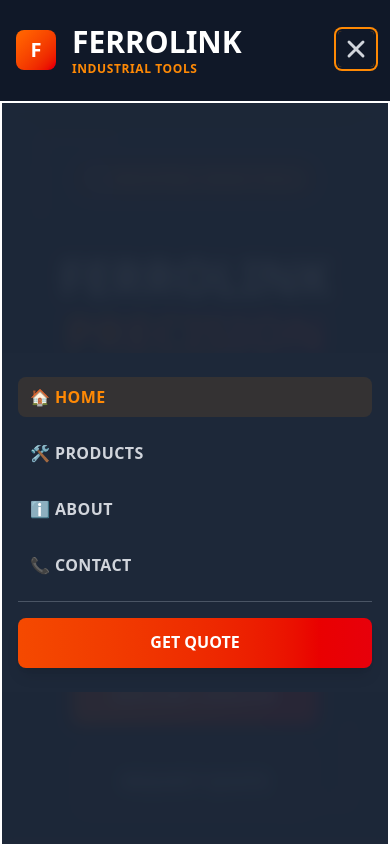
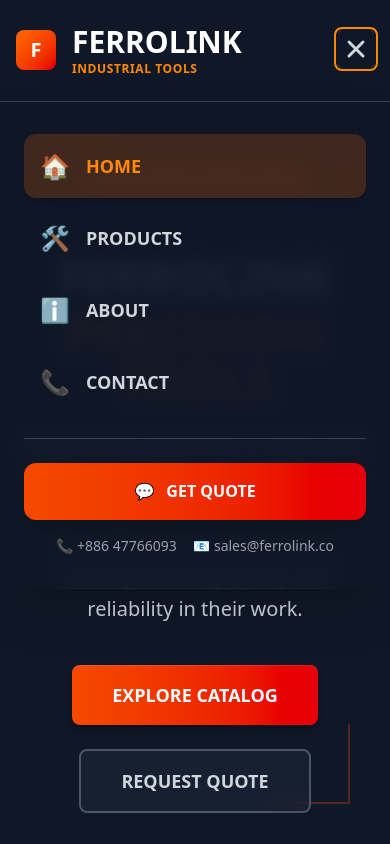
Before and after one commit to kevthefoo/ferrolink, a Next.js app: page / in a window 390 px wide. Both pictures are taken after a click on the button "Toggle mobile menu". Shown: the top 844 px of the page. Built offline with nearby package versions, Linux system fonts and the light colour scheme.

Commit message:
feat: add mobile menu scroll locking and improve menu structure

```diff
--- a/components/Header.js
+++ b/components/Header.js
@@ -1,6 +1,6 @@
 "use client";
 
-import { useState } from "react";
+import { useState, useEffect } from "react";
 import Link from "next/link";
 
 export default function Header({ currentPage = "home" }) {
@@ -13,6 +13,20 @@ export default function Header({ currentPage = "home" }) {
   const closeMobileMenu = () => {
     setIsMobileMenuOpen(false);
   };
+
+  // Lock body scroll when mobile menu is open
+  useEffect(() => {
+    if (isMobileMenuOpen) {
+      document.body.style.overflow = "hidden";
+    } else {
+      document.body.style.overflow = "unset";
+    }
+
+    // Cleanup on unmount
+    return () => {
+      document.body.style.overflow = "unset";
+    };
+  }, [isMobileMenuOpen]);
   return (
     <header className="fixed z-50000 w-full border-b border-gray-700 bg-gray-900 shadow-2xl">
       {/* <div className="metal-texture absolute inset-0 opacity-20"></div> */}
@@ -125,66 +139,83 @@ export default function Header({ currentPage = "home" }) {
 
         {/* Mobile Navigation Menu */}
         <div
-          className={`fixed left-0 z-50000 flex w-full flex-col justify-center overflow-hidden border-2 border-white bg-gray-800/95 backdrop-blur-sm transition-all duration-300 ease-in-out md:hidden ${
-            isMobileMenuOpen ? "h-screen opacity-100" : "max-h-0 opacity-0"
+          className={`absolute top-full left-0 w-full overflow-hidden bg-gray-900/95 backdrop-blur-sm transition-all duration-300 ease-in-out md:hidden ${
+            isMobileMenuOpen
+              ? "max-h-screen opacity-100 shadow-2xl"
+              : "max-h-0 opacity-0"
           }`}
         >
-          <div className="bg-gray-800/95 backdrop-blur-sm">
-            <nav className="space-y-4 px-4 py-6">
+          <div className="border-t border-gray-700">
+            <nav className="space-y-2 px-6 py-8">
               <Link
                 href="/"
                 onClick={closeMobileMenu}
-                className={`block text-base font-bold tracking-wide transition-colors select-none ${
+                className={`flex items-center space-x-4 rounded-xl px-4 py-4 text-lg font-bold transition-all duration-200 ${
                   currentPage === "home"
-                    ? "rounded-lg bg-orange-400/10 px-3 py-2 text-orange-400"
-                    : "rounded-lg px-3 py-2 text-gray-300 hover:bg-gray-700/50 hover:text-orange-400"
+                    ? "bg-orange-500/20 text-orange-400 shadow-lg"
+                    : "text-gray-300 hover:bg-gray-800/50 hover:text-orange-400"
                 }`}
               >
-                🏠 HOME
+                <span className="text-2xl">🏠</span>
+                <span>HOME</span>
               </Link>
+
               <Link
                 href="/products"
                 onClick={closeMobileMenu}
-                className={`block text-base font-bold tracking-wide transition-colors select-none ${
+                className={`flex items-center space-x-4 rounded-xl px-4 py-4 text-lg font-bold transition-all duration-200 ${
                   currentPage === "products"
-                    ? "rounded-lg bg-orange-400/10 px-3 py-2 text-orange-400"
-                    : "rounded-lg px-3 py-2 text-gray-300 hover:bg-gray-700/50 hover:text-orange-400"
+                    ? "bg-orange-500/20 text-orange-400 shadow-lg"
+                    : "text-gray-300 hover:bg-gray-800/50 hover:text-orange-400"
                 }`}
               >
-                🛠️ PRODUCTS
+                <span className="text-2xl">🛠️</span>
+                <span>PRODUCTS</span>
               </Link>
+
               <Link
                 href="/about"
                 onClick={closeMobileMenu}
-                className={`block text-base font-bold tracking-wide transition-colors select-none ${
+                className={`flex items-center space-x-4 rounded-xl px-4 py-4 text-lg font-bold transition-all duration-200 ${
                   currentPage === "about"
-                    ? "rounded-lg bg-orange-400/10 px-3 py-2 text-orange-400"
-                    : "rounded-lg px-3 py-2 text-gray-300 hover:bg-gray-700/50 hover:text-orange-400"
+                    ? "bg-orange-500/20 text-orange-400 shadow-lg"
+                    : "text-gray-300 hover:bg-gray-800/50 hover:text-orange-400"
                 }`}
               >
-                ℹ️ ABOUT
+                <span className="text-2xl">ℹ️</span>
+                <span>ABOUT</span>
               </Link>
+
               <Link
                 href="/contact"
                 onClick={closeMobileMenu}
-                className={`block text-base font-bold tracking-wide transition-colors select-none ${
+                className={`flex items-center space-x-4 rounded-xl px-4 py-4 text-lg font-bold transition-all duration-200 ${
                   currentPage === "contact"
-                    ? "rounded-lg bg-orange-400/10 px-3 py-2 text-orange-400"
-                    : "rounded-lg px-3 py-2 text-gray-300 hover:bg-gray-700/50 hover:text-orange-400"
+                    ? "bg-orange-500/20 text-orange-400 shadow-lg"
+                    : "text-gray-300 hover:bg-gray-800/50 hover:text-orange-400"
                 }`}
               >
-                📞 CONTACT
+                <span className="text-2xl">📞</span>
+                <span>CONTACT</span>
               </Link>
 
               {/* Mobile CTA Button */}
-              <div className="mt-4 border-t border-gray-600 pt-4">
+              <div className="mt-6 border-t border-gray-700 pt-6">
                 <Link
                   href="/contact"
                   onClick={closeMobileMenu}
-                  className="block w-full rounded-lg bg-gradient-to-r from-orange-600 to-red-600 px-6 py-3 text-center font-bold text-white shadow-lg transition-all duration-300 hover:from-orange-700 hover:to-red-700"
+                  className="flex w-full items-center justify-center space-x-3 rounded-xl bg-gradient-to-r from-orange-600 to-red-600 px-8 py-4 font-bold text-white shadow-xl transition-all duration-300 hover:from-orange-700 hover:to-red-700"
                 >
-                  GET QUOTE
+                  <span>💬</span>
+                  <span>GET QUOTE</span>
                 </Link>
+
+                <div className="mt-4 text-center">
+                  <div className="flex justify-center space-x-4 text-sm text-gray-400">
+                    <span>📞 +886 47766093</span>
+                    <span>📧 sales@ferrolink.co</span>
+                  </div>
+                </div>
               </div>
             </nav>
           </div>
```
